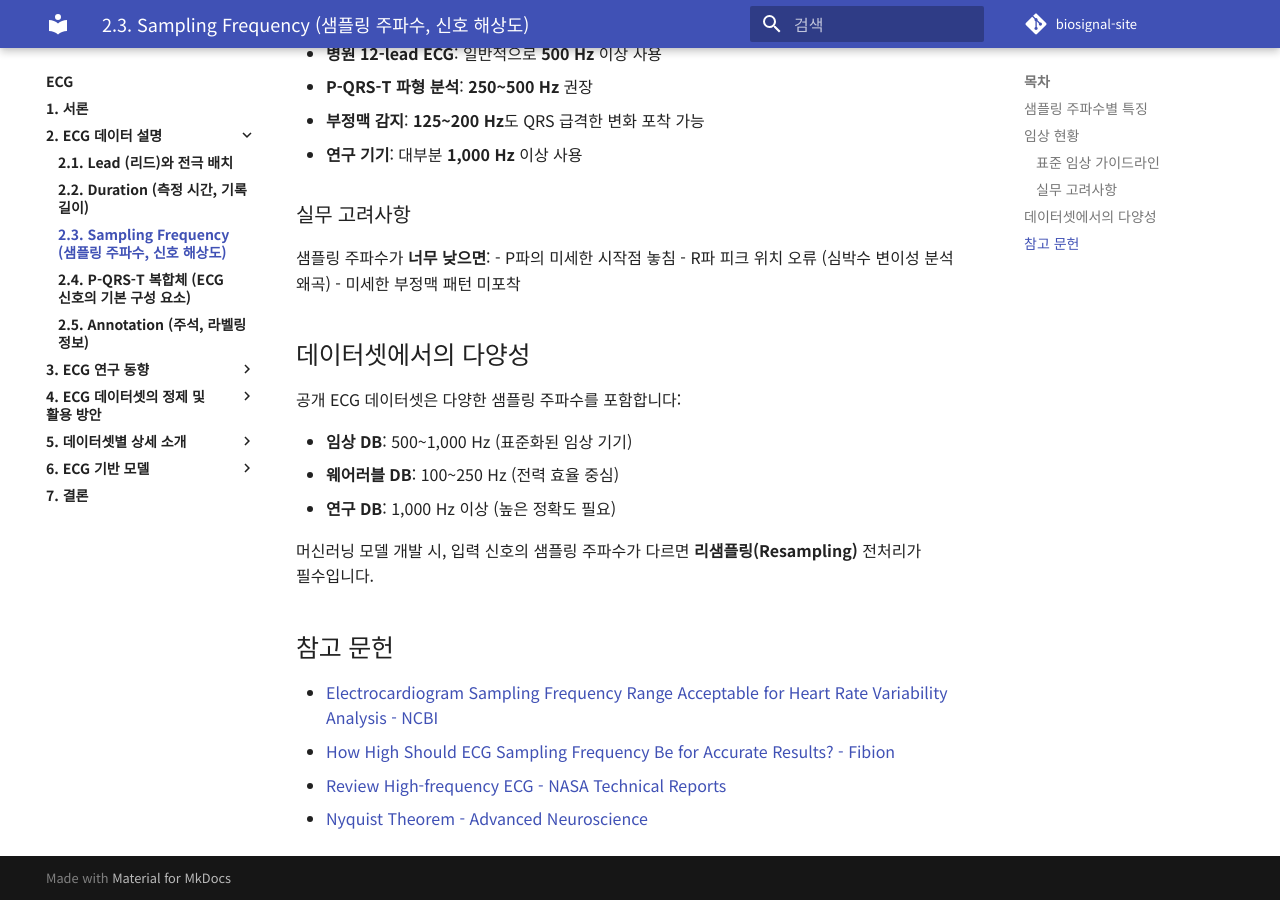
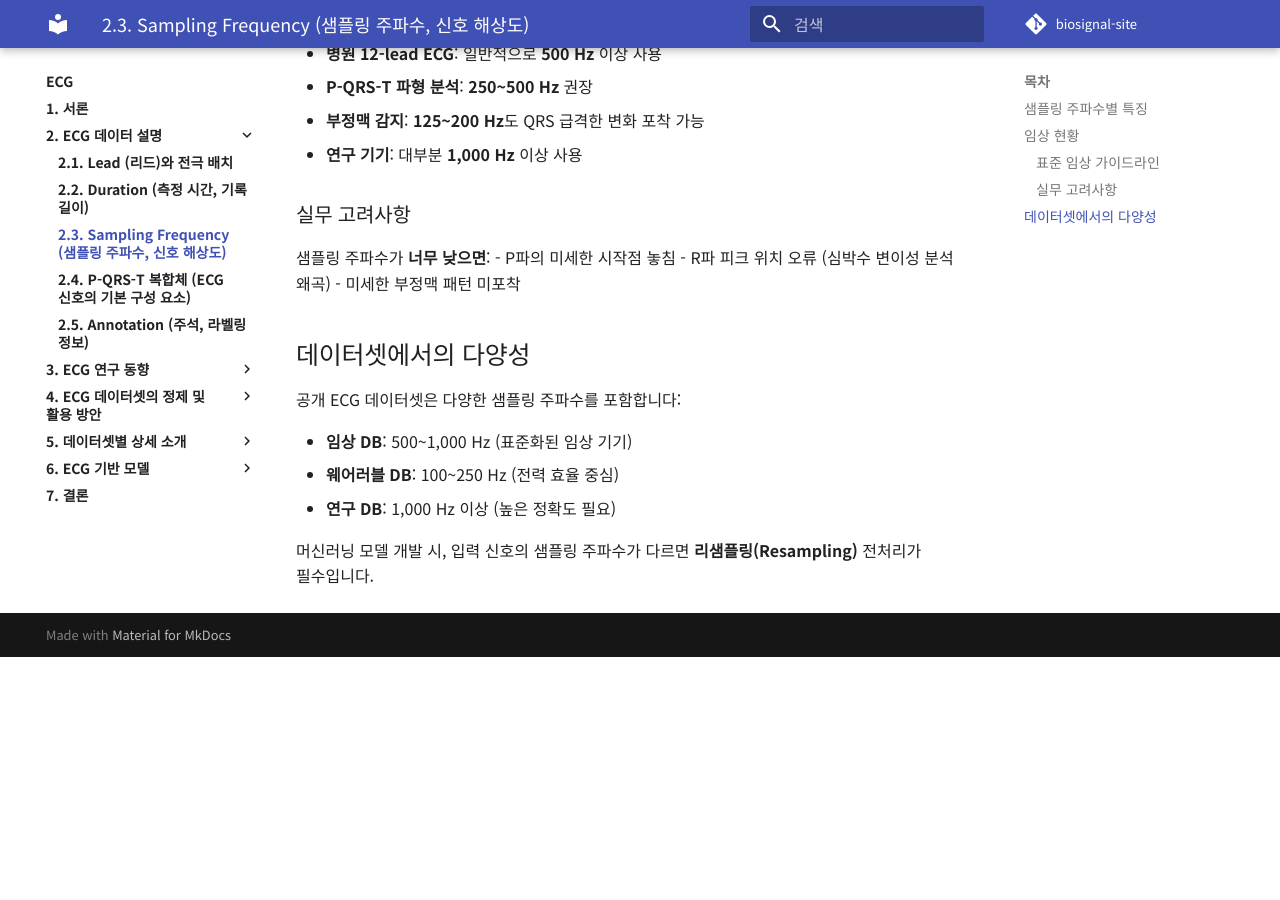
Before and after one commit to iwantjeonyeok/biosignal-site, an MkDocs documentation site: the page built from docs/ecg/2-ecg-데이터-설명/2-3-sampling-frequency-샘플링-주파수-신호-해상도.md, in a window 1280 px wide and 900 px high, scrolled down 709 px. Built offline with MkDocs 1.6.1 and Material for MkDocs 9.7.7, drawn with Linux system fonts in a browser that asks for light colours; comment, search, counter and statistics services are not loaded; after the commit the page ends 1366 px from its top, so only the background shows below that.

Commit message:
Update 2-3-sampling-frequency-샘플링-주파수-신호-해상도.md

```diff
--- a/docs/ecg/2-ecg-데이터-설명/2-3-sampling-frequency-샘플링-주파수-신호-해상도.md
+++ b/docs/ecg/2-ecg-데이터-설명/2-3-sampling-frequency-샘플링-주파수-신호-해상도.md
@@ -36,11 +36,3 @@ ECG는 아날로그 신호로 측정되며, 디지털 데이터로 변환하기
 - **연구 DB**: 1,000 Hz 이상 (높은 정확도 필요)
 
 머신러닝 모델 개발 시, 입력 신호의 샘플링 주파수가 다르면 **리샘플링(Resampling)** 전처리가 필수입니다.
-
-
-## 참고 문헌
-
-- [Electrocardiogram Sampling Frequency Range Acceptable for Heart Rate Variability Analysis - NCBI](https://pmc.ncbi.nlm.nih.gov/articles/PMC6085204/)
-- [How High Should ECG Sampling Frequency Be for Accurate Results? - Fibion](https://web.fibion.com/articles/ecg-sampling-frequency-hrv-arrhythmia/)
-- [Review High-frequency ECG - NASA Technical Reports](https://ntrs.nasa.gov/api/citations/20060056493/downloads/20060056493.pdf)
-- [Nyquist Theorem - Advanced Neuroscience](https://uen.pressbooks.pub/advneuro/chapter/nyquist-theorem/)
```
